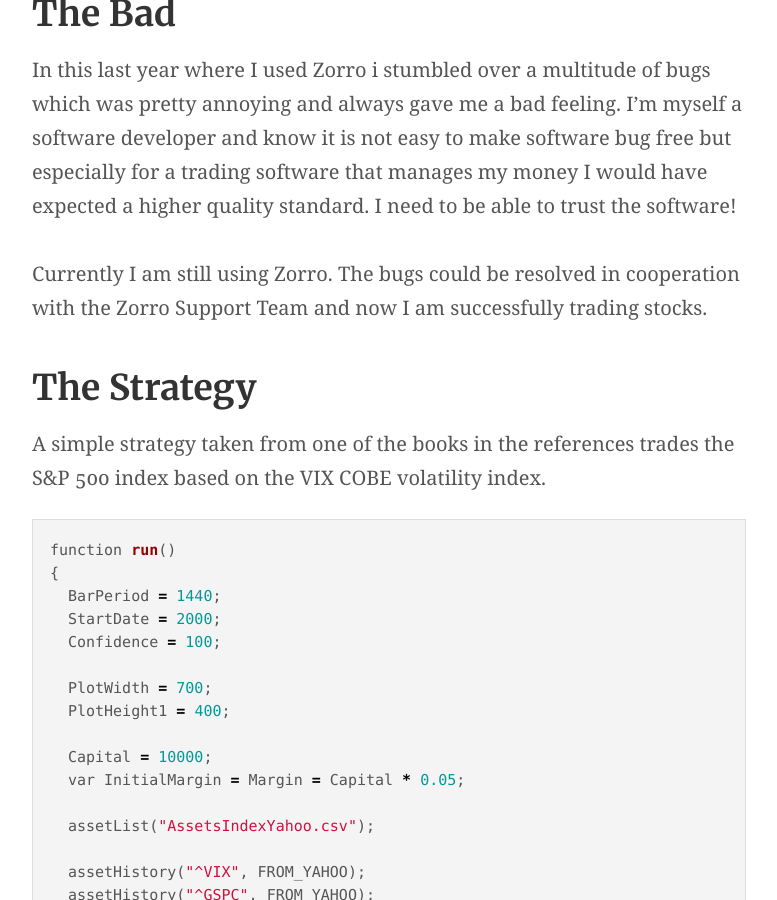
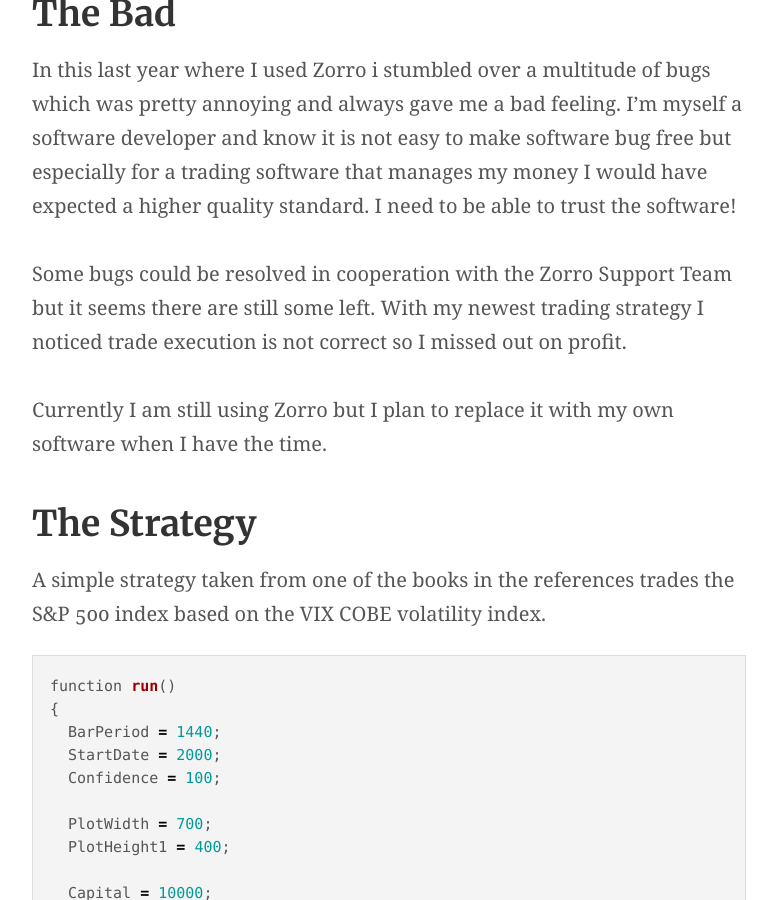
Before and after one commit to trenki2/trenki2.github.io, a Jekyll site: the page built from _posts/2017-06-04-trading-with-zorro.md, in a window 1280 px wide and 900 px high, scrolled down 1573 px. Shown: the whole window, without its empty margins (251-1028 px from the left). Built offline with Jekyll 4.4.1, drawn with Linux system fonts in a browser that asks for light colours.

Commit message:
Zorro article updated

````diff
--- a/_posts/2017-06-04-trading-with-zorro.md
+++ b/_posts/2017-06-04-trading-with-zorro.md
@@ -51,8 +52,12 @@ developer and know it is not easy to make software bug free but especially for a
 trading software that manages my money I would have expected a higher quality
 standard. I need to be able to trust the software!
 
-Currently I am still using Zorro. The bugs could be resolved in cooperation with
-the Zorro Support Team and now I am successfully trading stocks.
+Some bugs could be resolved in cooperation with the Zorro Support Team but it
+seems there are still some left. With my newest trading strategy I noticed trade
+execution is not correct so I missed out on profit.
+
+Currently I am still using Zorro but I plan to replace it with my own software
+when I have the time.
 
 ## The Strategy
 
@@ -92,12 +97,13 @@ function run()
 }
 {% endhighlight %}
 
-```
+```txt
 Monte Carlo Analysis... Median AR 91%
 Profit 77920$  MI 385$  DD 9773$  Capital 10962$
 Trades 285  Win 68.1%  Avg +67.4p  Bars 4
 CAGR 13.75%  PF 1.67  SR 0.69  UI 3%  R2 0.98
 ```
+
 ![Screenshot]({{ site.url }}/assets/images/vixspy.png)
 
 __Note:__ Unfortunately Yahoo does not provide free history data any more, so
````
Also changed, not shown: other parts of _posts/2017-06-04-trading-with-zorro.md (+1 -0 lines).
